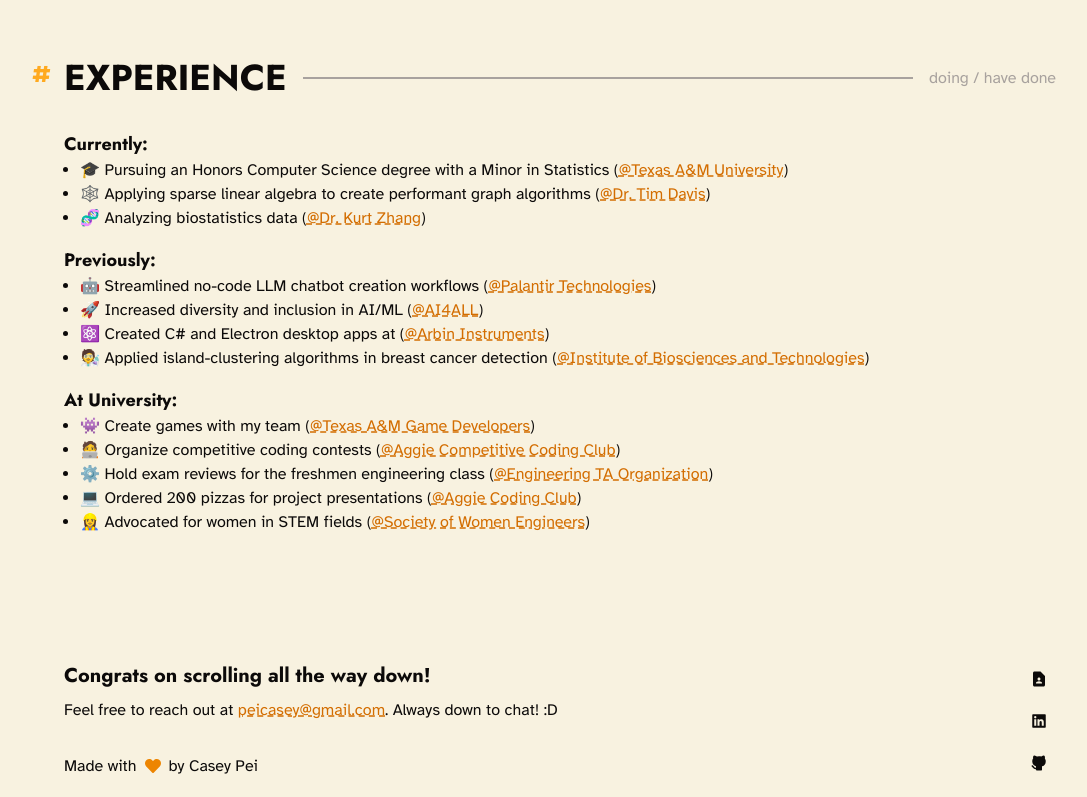
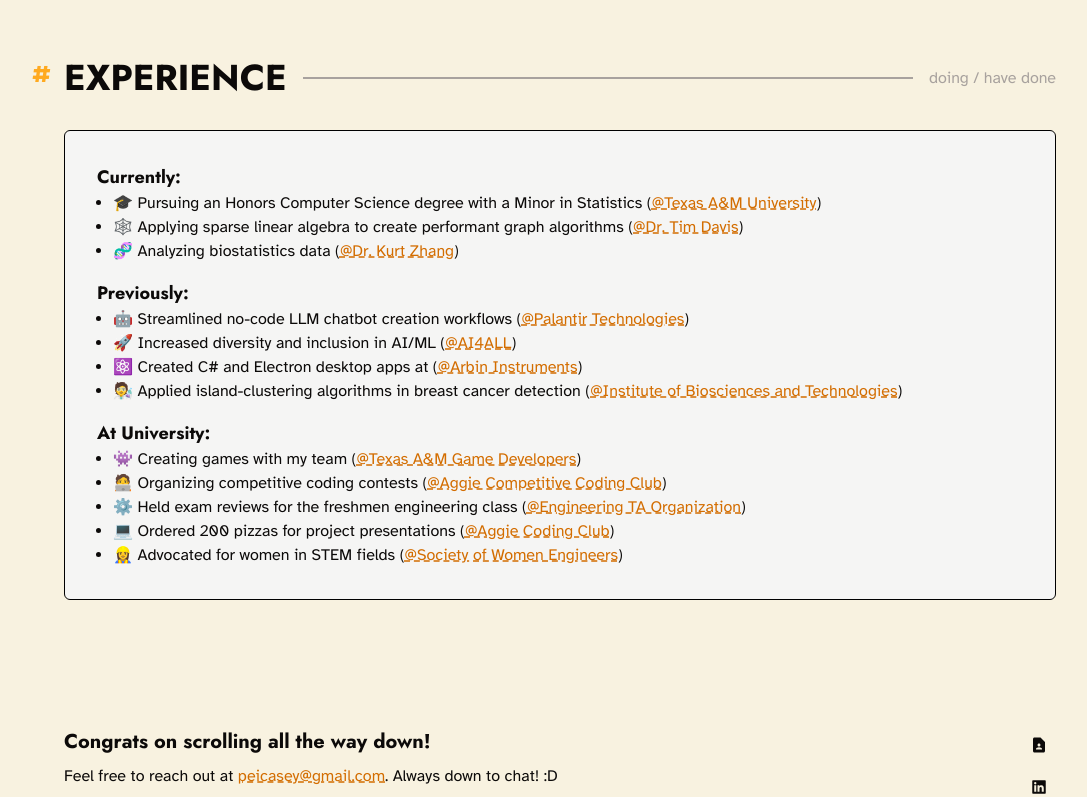
Before and after one commit to peicasey/personal-site, a Next.js app: page /about in a window 1280 px wide. Shown: the part 631-1428 px from the top of the page, without its empty margins (80-1167 px from the left). Built offline with nearby package versions, Linux system fonts and the light colour scheme.

Commit message:
experience card bc no self control

```diff
--- a/src/app/about/_sections/experience.tsx
+++ b/src/app/about/_sections/experience.tsx
@@ -3,6 +3,7 @@
 import Section from "@/components/Section";
 import { jost } from "@/app/fonts";
 import StyledLink from "@/components/StyledLink";
+import Card from "@/components/Card";
 
 export default function Experience() {
   return (
@@ -10,7 +11,7 @@
       <H1 url="/about/#experience" subtitle="doing / have done">
         Experience
       </H1>
-      <div className="w-full flex flex-col gap-6 sm:gap-4">
+      <Card className="w-full flex flex-col gap-6 sm:gap-4">
         <div>
           <h2 className="font-bold text-lg mb-2 sm:mb-0" style={jost.style}>
             Currently:
@@ -89,7 +90,7 @@
           </h2>
           <ul className="ml-4 list-disc flex flex-col gap-3 sm:gap-0">
             <li>
-              👾 Create games with my team (
+              👾 Creating games with my team (
               <StyledLink
                 target="_blank"
                 href="https://tagdigda.wixsite.com/gamedev"
@@ -99,14 +100,14 @@
               )
             </li>
             <li>
-              🧑‍💻 Organize competitive coding contests (
+              🧑‍💻 Organizing competitive coding contests (
               <StyledLink target="_blank" href="https://tx.ag/acpcwebsite">
                 @Aggie Competitive Coding Club
               </StyledLink>
               )
             </li>
             <li>
-              ⚙️ Hold exam reviews for the freshmen engineering class (
+              ⚙️ Held exam reviews for the freshmen engineering class (
               <StyledLink target="_blank" href="https://engrtao.tech">
                 @Engineering TA Organization
               </StyledLink>
@@ -128,7 +129,7 @@
             </li>
           </ul>
         </div>
-      </div>
+      </Card>
     </Section>
   );
 }
```
